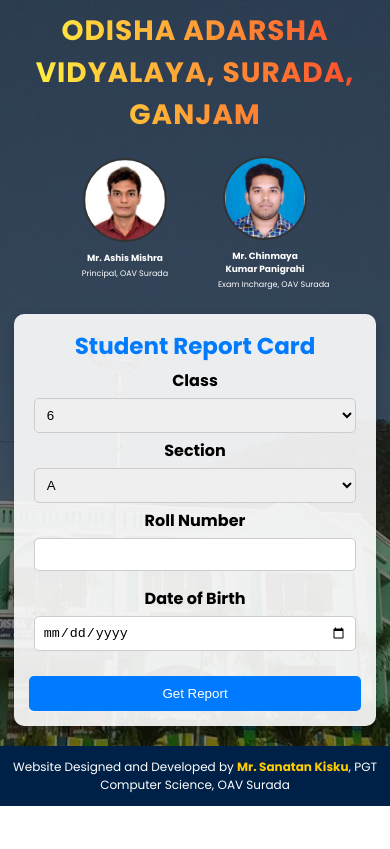
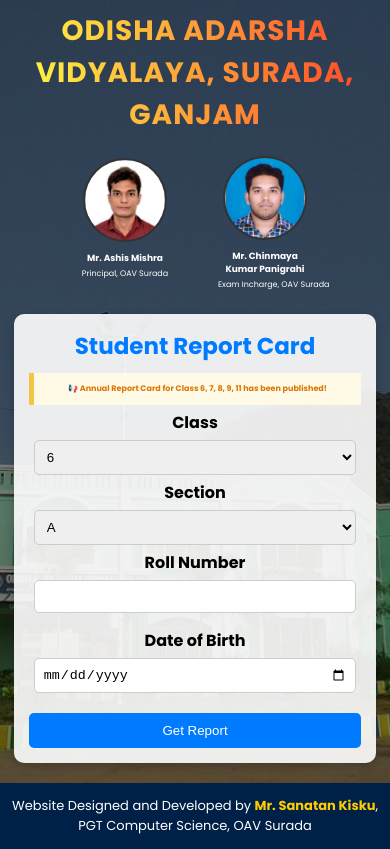
Before and after one commit to Sanatan-kisku/student-report-frontend, a React (Create React App) app: page / in a window 390 px wide. Built offline with nearby package versions, Linux system fonts and the light colour scheme.

Commit message:
add published class

```diff
--- a/src/components/GetReport.js
+++ b/src/components/GetReport.js
@@ -70,11 +70,11 @@ const GetReport = () => {
       </div>
       <div className="form-box">
         <h2>Student Report Card</h2>
-        {/* {publishedClasses.length > 0 && (
+        {publishedClasses.length > 0 && (
           <p className="published-info">
             📢 Annual Report Card for Class {publishedClasses.join(", ")} has been published!
           </p>
-        )} */}
+        )}
         <div className="form-row">
           <div>
             <label>Class</label>
--- a/src/styles/GetReport.css
+++ b/src/styles/GetReport.css
@@ -109,7 +109,7 @@ body {
 
 .form-box {
   background: rgba(255, 255, 255, 0.9);
-  padding: 20px;
+  padding: 10px;
   border-radius: 10px;
   box-shadow: 0px 4px 10px rgba(0, 0, 0, 0.2);
   text-align: center;
@@ -154,7 +154,7 @@ select, input {
   padding: 10px;
   border: none;
   width: 100%;
-  margin-top: 15px;
+  margin-top: 10px;
   border-radius: 5px;
   cursor: pointer;
 }
--- a/src/styles/footer.css
+++ b/src/styles/footer.css
@@ -38,7 +38,7 @@ body, html {
 /* ✅ Mobile Responsive */
 @media (max-width: 600px) {
   .footer {
-    font-size: 12px;
+    font-size: 13px;
     padding: 0px;
   }
 }
```
